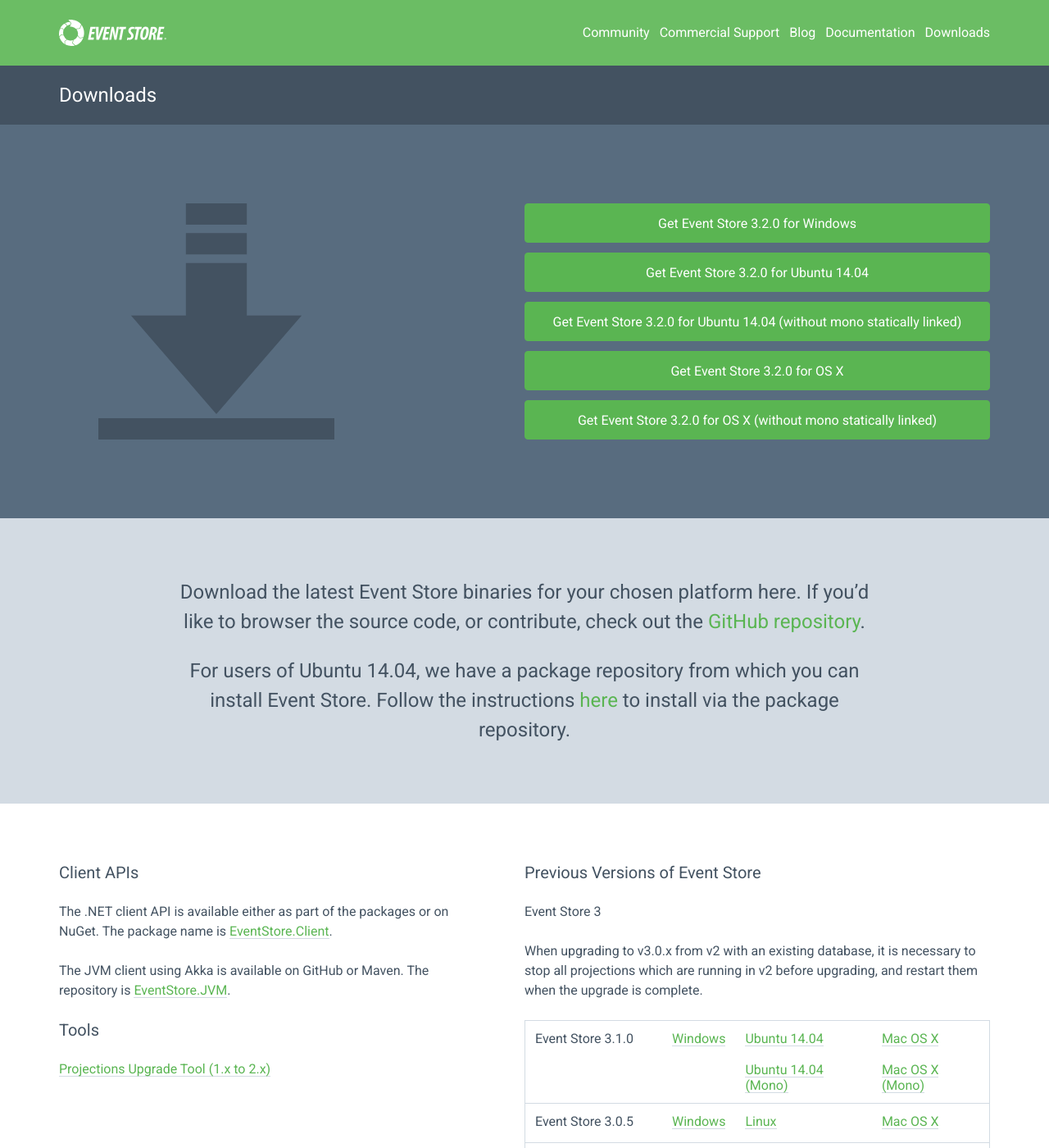
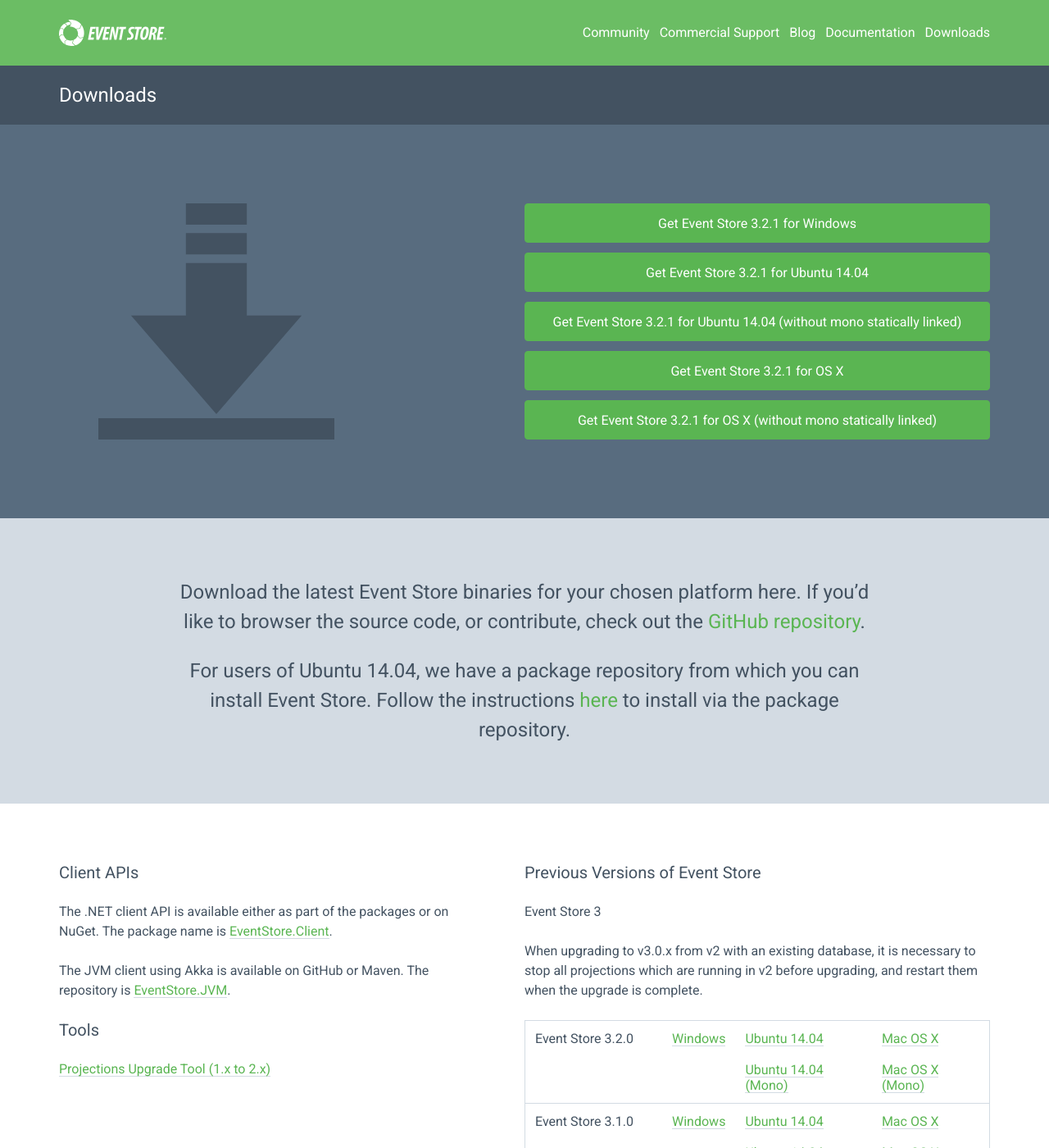
Before and after one commit to sandboxorg/geteventstore.com, a Jekyll site: the page built from downloads/index.html, in a window 1280 px wide and 1400 px high. Shown: the whole window at 82% size. Built offline with Jekyll 4.4.1, drawn with Linux system fonts in a browser that asks for light colours; nearby versions of some CDN libraries; Markdown is read by kramdown in place of the engine named in the settings.

```diff
--- a/downloads/index.html
+++ b/downloads/index.html
@@ -51,11 +51,11 @@ description: "Download Event Store binaries for Windows, Linux or Mac OS X."
             </div>
             <div class="page-section__half">
                 <p class="call-to-action download-buttons">
-                    <a href="http://download.geteventstore.com/binaries/EventStore-OSS-Win-v3.2.0.zip" class="btn btn--primary">Get Event Store 3.2.0 for Windows</a>
-                    <a href="http://download.geteventstore.com/binaries/EventStore-OSS-Ubuntu-v3.2.0.tar.gz" class="btn btn--primary">Get Event Store 3.2.0 for Ubuntu 14.04</a>
-                    <a href="http://download.geteventstore.com/binaries/EventStore-OSS-Mono-Ubuntu-v3.2.0.tar.gz" class="btn btn--primary">Get Event Store 3.2.0 for Ubuntu 14.04 (without mono statically linked)</a>
-                    <a href="http://download.geteventstore.com/binaries/EventStore-OSS-MacOSX-v3.2.0.tar.gz" class="btn btn--primary">Get Event Store 3.2.0 for OS X</a>
-                    <a href="http://download.geteventstore.com/binaries/EventStore-OSS-Mono-MacOSX-v3.2.0.tar.gz" class="btn btn--primary">Get Event Store 3.2.0 for OS X (without mono statically linked)</a>
+                    <a href="http://download.geteventstore.com/binaries/EventStore-OSS-Win-v3.2.1.zip" class="btn btn--primary">Get Event Store 3.2.1 for Windows</a>
+                    <a href="http://download.geteventstore.com/binaries/EventStore-OSS-Ubuntu-v3.2.1.tar.gz" class="btn btn--primary">Get Event Store 3.2.1 for Ubuntu 14.04</a>
+                    <a href="http://download.geteventstore.com/binaries/EventStore-OSS-Mono-Ubuntu-v3.2.1.tar.gz" class="btn btn--primary">Get Event Store 3.2.1 for Ubuntu 14.04 (without mono statically linked)</a>
+                    <a href="http://download.geteventstore.com/binaries/EventStore-OSS-MacOSX-v3.2.1.tar.gz" class="btn btn--primary">Get Event Store 3.2.1 for OS X</a>
+                    <a href="http://download.geteventstore.com/binaries/EventStore-OSS-Mono-MacOSX-v3.2.1.tar.gz" class="btn btn--primary">Get Event Store 3.2.1 for OS X (without mono statically linked)</a>
                 </p>
             </div>
         </div>
@@ -84,6 +84,12 @@ description: "Download Event Store binaries for Windows, Linux or Mac OS X."
                     <p>When upgrading to v3.0.x from v2 with an existing database, it is necessary to stop all projections which are running in v2 before upgrading, and restart them when the upgrade is complete.</p>
                     <table>
                         <tbody>
+                            <tr>
+                                <td>Event Store 3.2.0</td>
+                                <td><a href="http://download.geteventstore.com/binaries/EventStore-OSS-Win-v3.2.0.zip">Windows</a></td>
+                                <td><a href="http://download.geteventstore.com/binaries/EventStore-OSS-Ubuntu-v3.2.0.tar.gz">Ubuntu 14.04</a><br /><br /><a href="http://download.geteventstore.com/binaries/EventStore-OSS-Mono-Ubuntu-v3.2.0.tar.gz">Ubuntu 14.04 (Mono)</a></td>
+                                <td><a href="http://download.geteventstore.com/binaries/EventStore-OSS-MacOSX-v3.2.0.tar.gz">Mac OS X</a><br /><br /><a href="http://download.geteventstore.com/binaries/EventStore-OSS-Mono-MacOSX-v3.2.0.tar.gz">Mac OS X (Mono)</a></td>
+                            </tr>
                             <tr>
                                 <td>Event Store 3.1.0</td>
                                 <td><a href="http://download.geteventstore.com/binaries/EventStore-OSS-Win-v3.1.0.zip">Windows</a></td>
```
